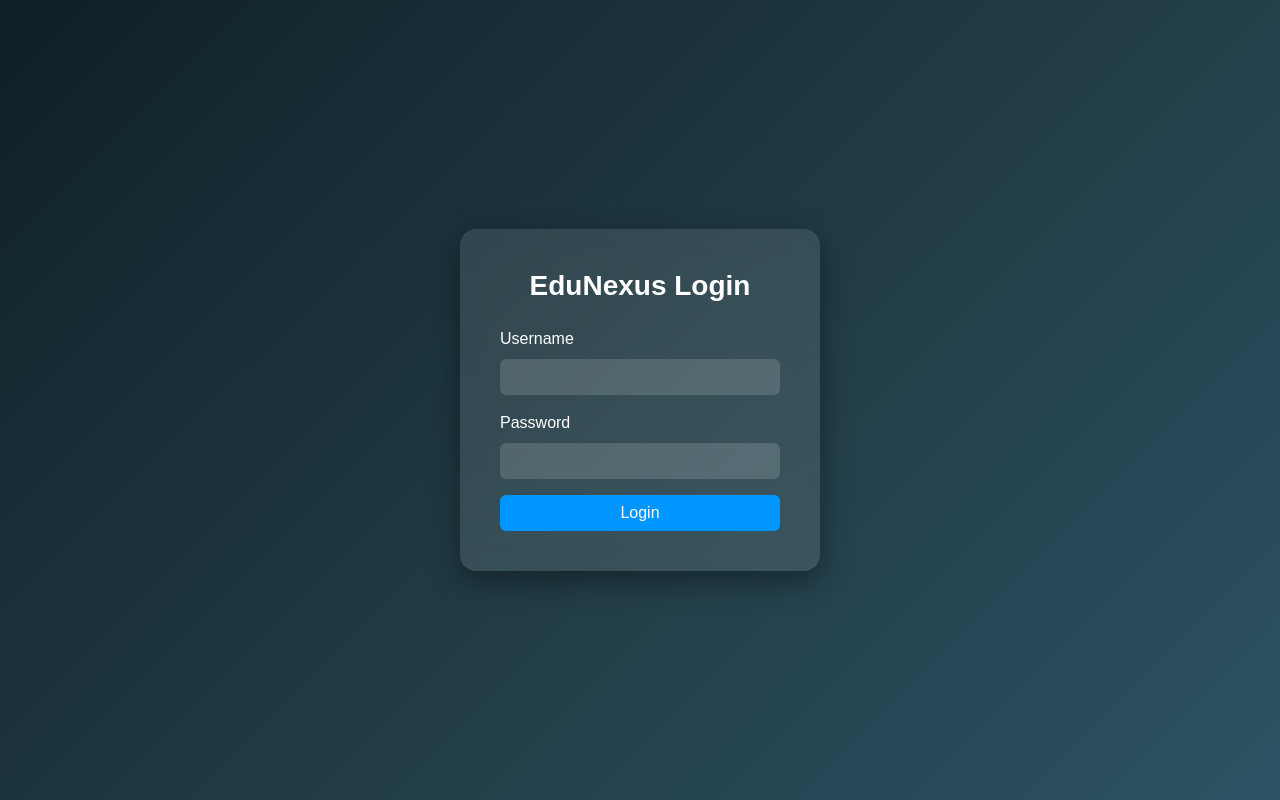
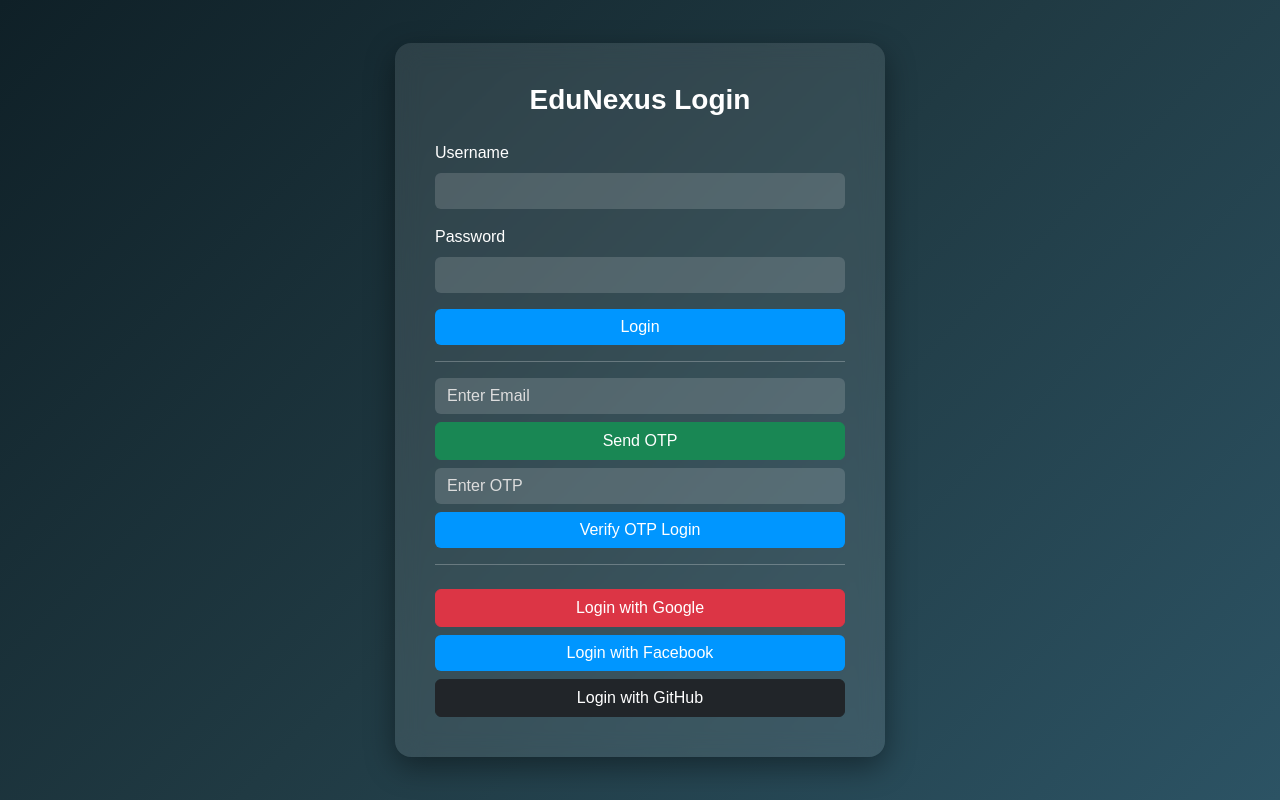
Before and after one commit to subha152k-dotcom/edunexus-lms, a Django app: page /login/ in a window 1280 px wide. Run offline with Django 5.2, Linux system fonts and the light colour scheme.

Commit message:
Added OTP login, Social login, FastAPI integration, Admin models

```diff
--- a/edunexus/urls.py
+++ b/edunexus/urls.py
@@ -5,6 +5,8 @@ from django.conf import settings
 from django.conf.urls.static import static
 from knowledgehub import views
 from knowledgehub.views import attendance_page, assignment_page, submit_page, grade_page
+from knowledgehub.views import send_otp, verify_otp
+from knowledgehub.views import google_login, facebook_login, github_login
 
 
 from knowledgehub.views import (
@@ -60,19 +62,25 @@ urlpatterns = [
 
     path("get-messages/", views.get_messages),
 
+    path("attendance/", attendance_page),
 
+    path("assignment/", assignment_page),
 
-    path("attendance/", attendance_page),
-    path("assignment/", assignment_page),
     path("submit/", submit_page),
+
     path("grade/", grade_page),
+
+    path("auth/send-otp", send_otp),
+
+    path("auth/verify-otp", verify_otp),
+
+    path("auth/google-login", google_login),
+
+    path("auth/facebook-login", facebook_login),
+
+    path("auth/github-login", github_login),
+
+    path("login/", auth_views.LoginView.as_view(template_name="login.html"), name="login"),
 ]
 
-
-
-
-
-
-
-
 urlpatterns += static(settings.MEDIA_URL, document_root=settings.MEDIA_ROOT)
--- a/knowledgehub/admin.py
+++ b/knowledgehub/admin.py
@@ -7,6 +7,7 @@ from .models import Plan, Subscription, Payment
 from .models import UserActivity
 from .models import Notification
 from .models import ChatRoom, Message, UserStatus
+from .models import SocialAccount, OTPLog
 
 admin.site.register(Course)
 admin.site.register(Lesson)
@@ -20,3 +21,5 @@ admin.site.register(Notification)
 admin.site.register(ChatRoom)
 admin.site.register(Message)
 admin.site.register(UserStatus)
+admin.site.register(SocialAccount)
+admin.site.register(OTPLog)
--- a/knowledgehub/views.py
+++ b/knowledgehub/views.py
@@ -12,6 +12,7 @@ from .models import ActivityLog
 from django.core.mail import send_mail
 from .models import ChatRoom, Message
 from .models import UserStatus
+from django.views.decorators.csrf import csrf_exempt
 
 from .models import (
     Course,
@@ -636,3 +637,59 @@ def grade_page(request):
     return render(request, "grade.html", {
         "graded": graded
     })
+
+
+import random
+from django.http import JsonResponse
+
+otp_store = {}
+
+@csrf_exempt
+def send_otp(request):
+    if request.method == "POST":
+        import json
+        data = json.loads(request.body)
+
+        email = data.get("email")
+        otp = str(random.randint(100000, 999999))
+
+        otp_store[email] = otp
+
+        print("OTP:", otp)
+
+        return JsonResponse({"status": "otp sent"})
+
+
+@csrf_exempt
+def verify_otp(request):
+    if request.method == "POST":
+        import json
+        data = json.loads(request.body)
+
+        email = data.get("email")
+        otp = data.get("otp")
+
+        if otp_store.get(email) == otp:
+            return JsonResponse({"access_token": "success"})
+        else:
+            return JsonResponse({"error": "invalid otp"})
+
+
+
+from django.http import JsonResponse
+from django.views.decorators.csrf import csrf_exempt
+
+
+@csrf_exempt
+def google_login(request):
+    return JsonResponse({"access_token": "google_success"})
+
+
+@csrf_exempt
+def facebook_login(request):
+    return JsonResponse({"access_token": "facebook_success"})
+
+
+@csrf_exempt
+def github_login(request):
+    return JsonResponse({"access_token": "github_success"})
--- a/templates/course_detail.html
+++ b/templates/course_detail.html
@@ -212,7 +212,7 @@ Mark Completed
 
 <div class="col-md-4 sidebar">
 
-<!-- ⭐ RATING -->
+<!--  RATING -->
 
 <div class="sidebar-card">
 
--- a/templates/login.html
+++ b/templates/login.html
@@ -27,7 +27,8 @@ backdrop-filter:blur(12px);
 padding:40px;
 border-radius:16px;
 box-shadow:0 10px 30px rgba(0,0,0,0.4);
-width:360px;
+width:130%;
+max-width:490px;
 }
 
 /* title */
@@ -65,16 +66,14 @@ background:#0075cc;
 </style>
 
 </head>
-
 <body>
 
 <div class="login-box">
 
 <h3 class="login-title">EduNexus Login</h3>
 
-<form method="post">
+<form method="post" action="/login/" id="loginForm">
 {% csrf_token %}
-
 <div class="mb-3">
 <label class="form-label">Username</label>
 <input type="text" name="username" class="form-control">
@@ -89,9 +88,168 @@ background:#0075cc;
 Login
 </button>
 
+
 </form>
+
+<hr>
+
+<!-- OTP SECTION -->
+
+<input type="email" id="email" placeholder="Enter Email" class="form-control mt-2">
+
+<button onclick="sendOTP()" class="btn btn-success w-100 mt-2">
+Send OTP
+</button>
+
+<input type="text" id="otp" placeholder="Enter OTP" class="form-control mt-2">
+
+<button onclick="verifyOTP()" class="btn btn-primary w-100 mt-2">
+Verify OTP Login
+</button>
+
+<hr>
+
+<!-- SOCIAL LOGIN -->
+
+<button onclick="googleLogin()" class="btn btn-danger w-100 mt-2">
+Login with Google
+</button>
+
+<button onclick="facebookLogin()" class="btn btn-primary w-100 mt-2">
+Login with Facebook
+</button>
+
+<button onclick="githubLogin()" class="btn btn-dark w-100 mt-2">
+Login with GitHub
+</button>
+
+<!-- TOKEN DISPLAY -->
+
+
 
 </div>
 
 </body>
+<script>
+function sendOTP(){
+    let email = document.getElementById("email").value;
+
+    fetch("/auth/send-otp", {
+        method:"POST",
+        headers:{
+            "Content-Type":"application/json"
+        },
+        body: JSON.stringify({email: email})
+    })
+    .then(res=>res.json())
+    .then(data=>{
+        alert("OTP Sent ✅");
+    });
+}
+
+
+//  VERIFY OTP
+function verifyOTP(){
+    let email = document.getElementById("email").value;
+    let otp = document.getElementById("otp").value;
+
+    fetch("/auth/verify-otp", {
+        method:"POST",
+        headers:{
+            "Content-Type":"application/json"
+        },
+        body: JSON.stringify({email: email, otp: otp})
+    })
+    .then(res=>res.json())
+    .then(data=>{
+        if(data.access_token){
+
+            alert("OTP Verified ✅");
+
+
+            window.location.href = "/";
+
+        }else{
+            alert("Invalid OTP ❌");
+        }
+    });
+}
+
+
+//  GOOGLE LOGIN
+
+function googleLogin(){
+
+    fetch("/auth/google-login", {
+        method:"POST",
+        headers:{
+            "Content-Type":"application/json"
+        },
+        body: JSON.stringify({
+            email: "demo@gmail.com",
+            google_id: "123"
+        })
+    })
+    .then(res=>res.json())
+    .then(data=>{
+        if(data.access_token){
+            alert("Google Login Success ");
+            window.location.href = "/";
+        }
+    });
+
+}
+
+
+//  FACEBOOK LOGIN
+
+function facebookLogin(){
+
+    fetch("/auth/facebook-login", {
+        method:"POST",
+        headers:{
+            "Content-Type":"application/json"
+        },
+        body: JSON.stringify({
+            email: "fb@gmail.com",
+            facebook_id: "111"
+        })
+    })
+    .then(res=>res.json())
+    .then(data=>{
+        if(data.access_token){
+            alert("Facebook Login Success ");
+            window.location.href = "/";
+        }
+    });
+
+}
+
+
+//  GITHUB LOGIN
+
+function githubLogin(){
+
+    fetch("/auth/github-login", {
+        method:"POST",
+        headers:{
+            "Content-Type":"application/json"
+        },
+        body: JSON.stringify({
+            email: "git@gmail.com",
+            github_id: "222"
+        })
+    })
+    .then(res=>res.json())
+    .then(data=>{
+        if(data.access_token){
+            alert("GitHub Login Success ");
+            window.location.href = "/";
+        }
+    });
+
+}
+</script>
+
+</body>
 </html>
```
Also changed, not shown: auth_facebook.py (added, +28 -0 lines), auth_github.py (added, +28 -0 lines), auth_google.py (added, +35 -0 lines), auth_otp.py (added, +62 -0 lines), knowledgehub/models.py (+25 -0 lines), main.py (+14 -1 lines), templates/dashboard.html (+4 -4 lines), templates/index.html (+90 -20 lines), db.sqlite3, knowledgehub/migrations/0016_otplog_socialaccount.py (added).
